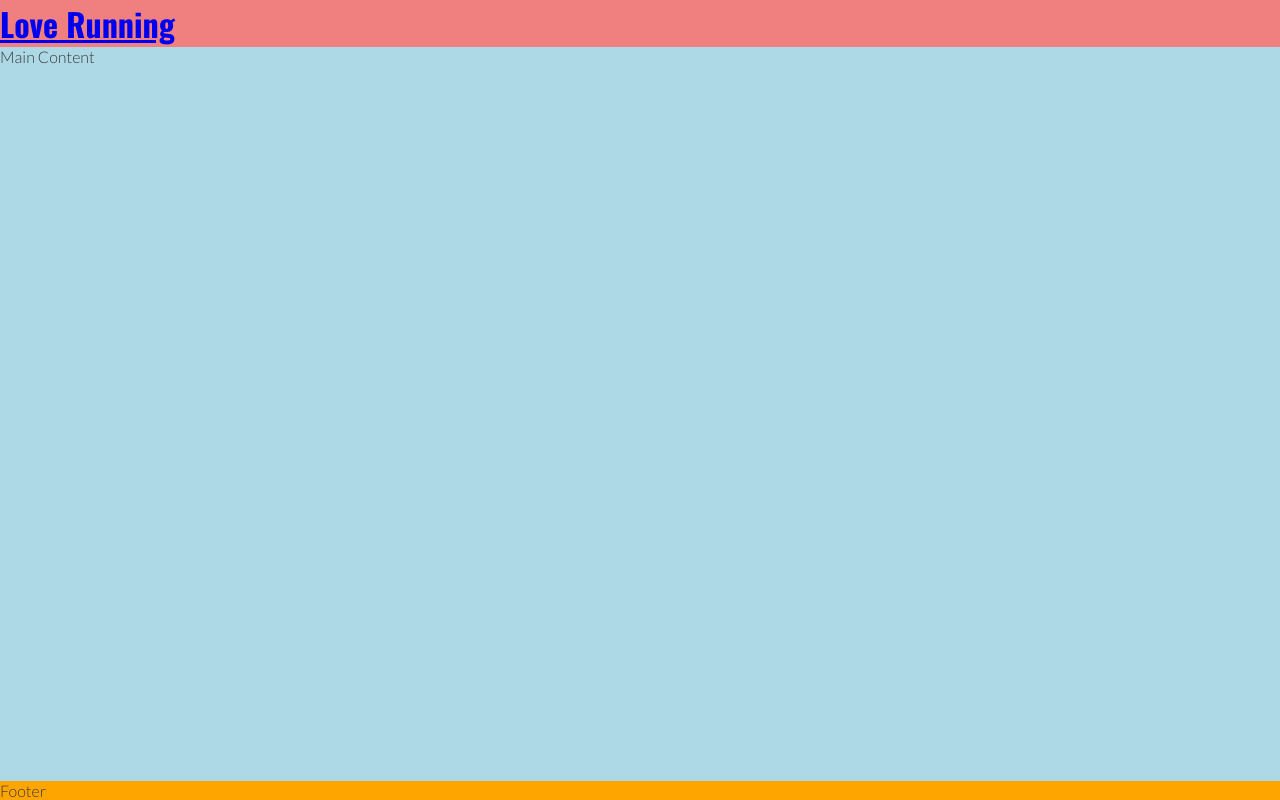
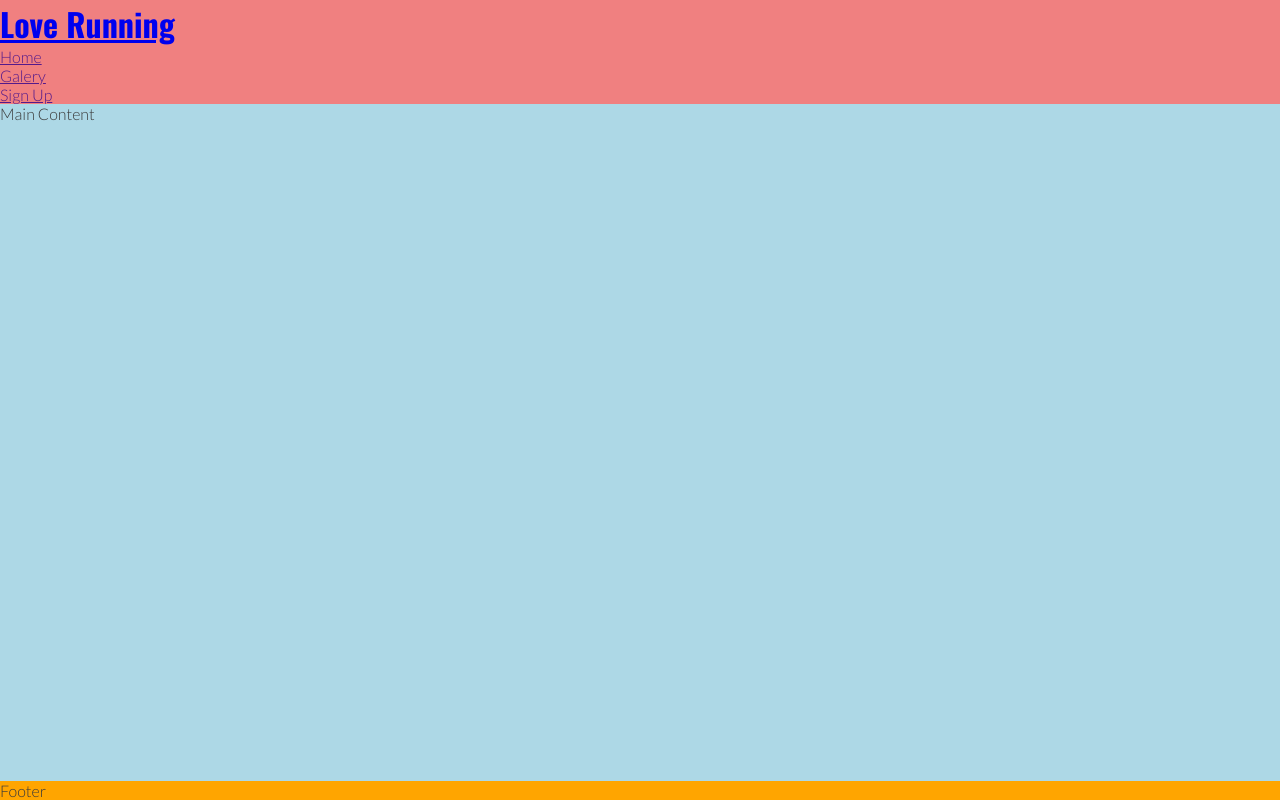
Before and after one commit to loiclazaro/loverunning, a plain HTML site: page index.html in a window 1280 px wide. Drawn offline with nearby package versions, Linux system fonts and the light colour scheme.

Commit message:
Create navigation section

```diff
--- a/index.html
+++ b/index.html
@@ -34,6 +34,14 @@
         <a href="index.html">
             <h1 id="logo">Love Running</h1>
         </a>
+
+    <nav>
+        <ul>
+            <li><a href="">Home</a></li>
+            <li><a href=""> Galery</a></li>
+            <li><a href="">Sign Up</a></li>
+        </ul>
+    </nav>
     </header>
 
     <!--Main Content-->
```
